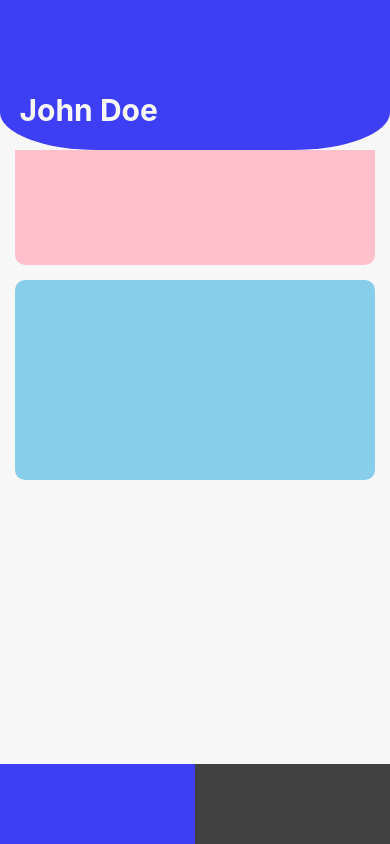
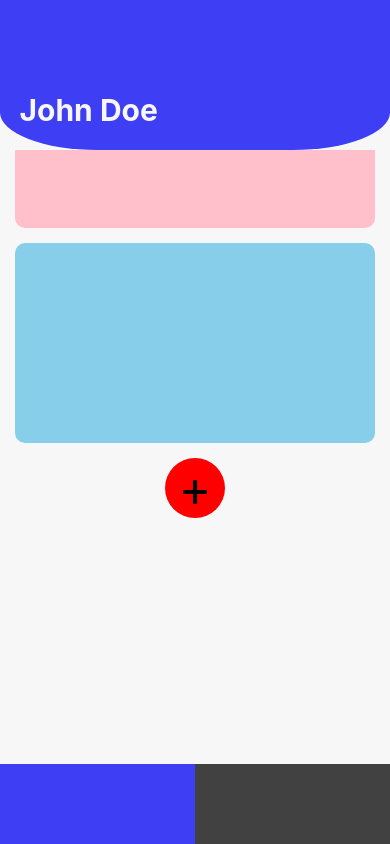
Before and after one commit to plode-v/together-app, a React Native app: screen / in a window 390 px wide. Built offline with nearby package versions, Linux system fonts and the light colour scheme.

Commit message:
setup create group button

```diff
--- /dev/null
+++ b/src/components/features/CreateGroup.button.js
@@ -0,0 +1,26 @@
+import React from "react";
+import styled from "styled-components/native";
+
+const CreateGroup = () => {
+  return (
+    <ButtonContainer>
+      <ButtonText>+</ButtonText>
+    </ButtonContainer>
+  )
+};
+
+const ButtonContainer = styled.TouchableOpacity`
+  height: 60px;
+  width: 60px;
+  background-color: red;
+  border-radius: 50%;
+  justify-content: center;
+  align-items: center;
+`;
+
+const ButtonText = styled.Text`
+  font-size: 50px;
+  text-align: center;
+`;
+
+export default CreateGroup;
--- a/src/components/features/screens/Home.screen.js
+++ b/src/components/features/screens/Home.screen.js
@@ -3,6 +3,7 @@ import React from "react";
 import styled from "styled-components/native";
 
 import HeaderComponent from "./Header.component";
+import CreateGroup from "../CreateGroup.button";
 import GroupComponent from "../Group.component";
 import MenuBar from "../MenuBar.component";
 
@@ -15,6 +16,7 @@ const HomeScreen = () => {
           <GroupComponent bgColor="orange" />
           <GroupComponent bgColor="pink" />
           <GroupComponent bgColor="skyblue" />
+          <CreateGroup />
         </MainSection>
       </Wrapper>
       <MenuBar />
```
